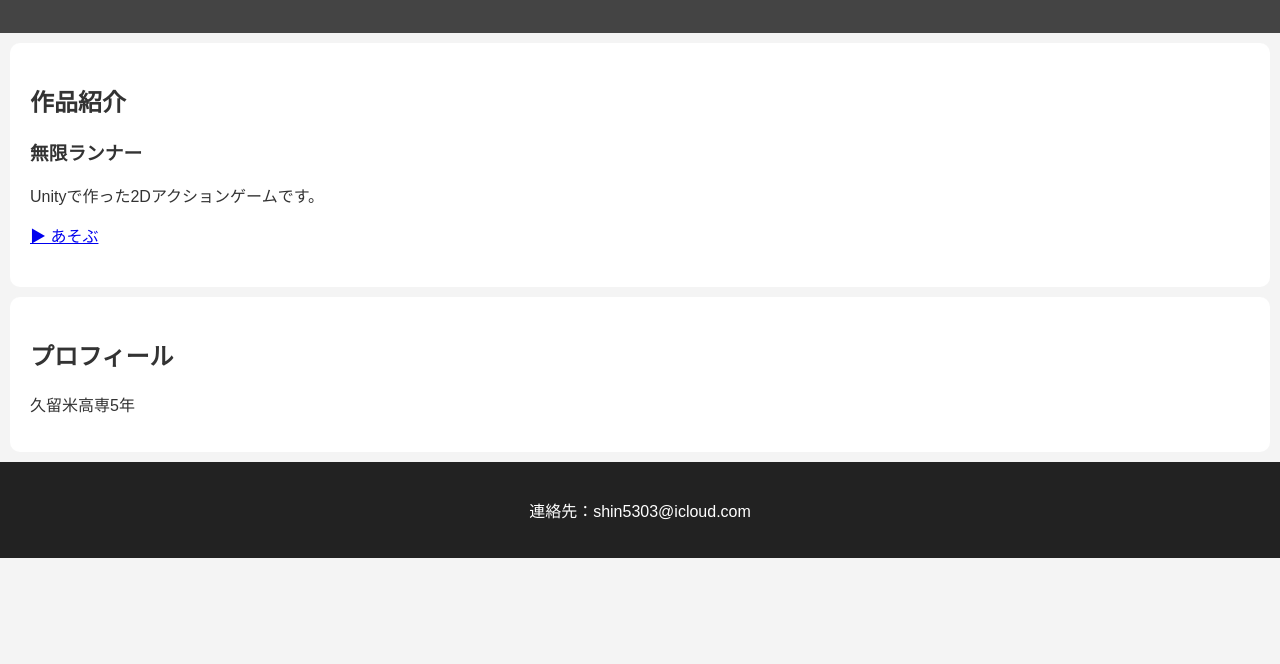
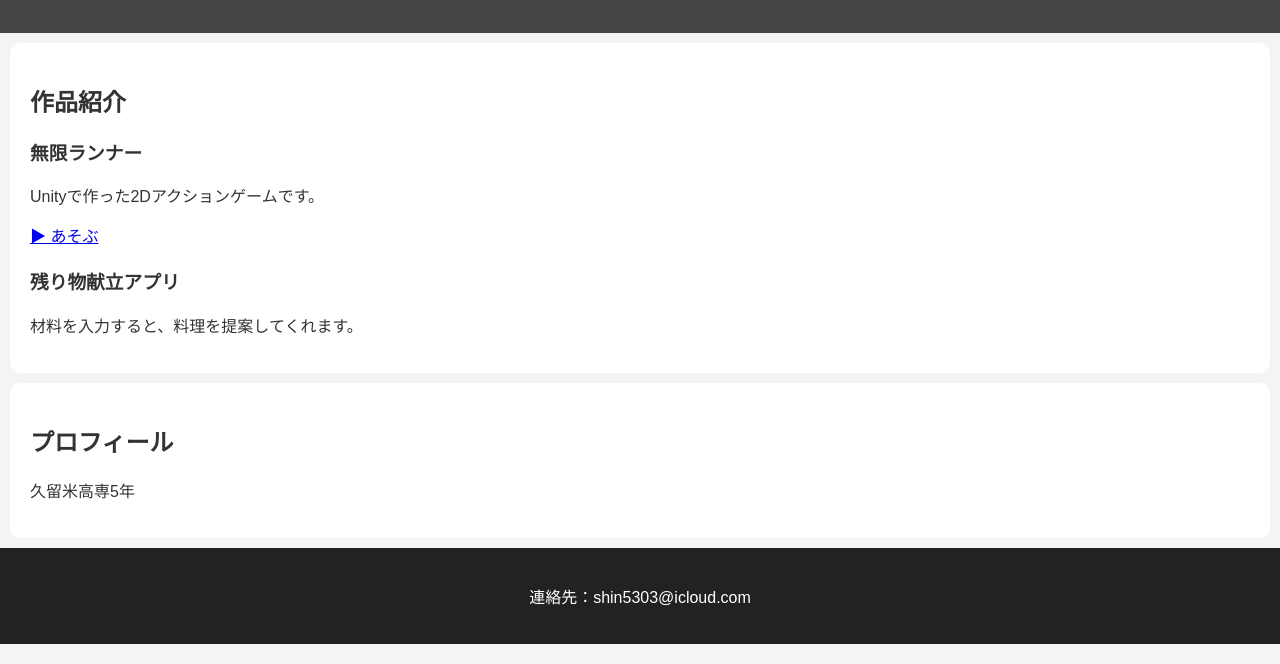
Before and after one commit to butaro453145/ButaroHomepage, a plain HTML site: page index.html in a window 1280 px wide. Shown: the part 136-800 px from the top of the page. Drawn offline with Linux system fonts and the light colour scheme.

Commit message:
Update index.html

```diff
--- a/index.html
+++ b/index.html
@@ -19,6 +19,9 @@
         <p>Unityで作った2Dアクションゲームです。</p>
         <a href="runner.html">▶ あそぶ</a>
       </li>
+      <h3>残り物献立アプリ</h3>
+      <p>材料を入力すると、料理を提案してくれます。
+      </p>
       <!-- 作品をどんどん追加できる！ -->
     </ul>
   </section>
```
